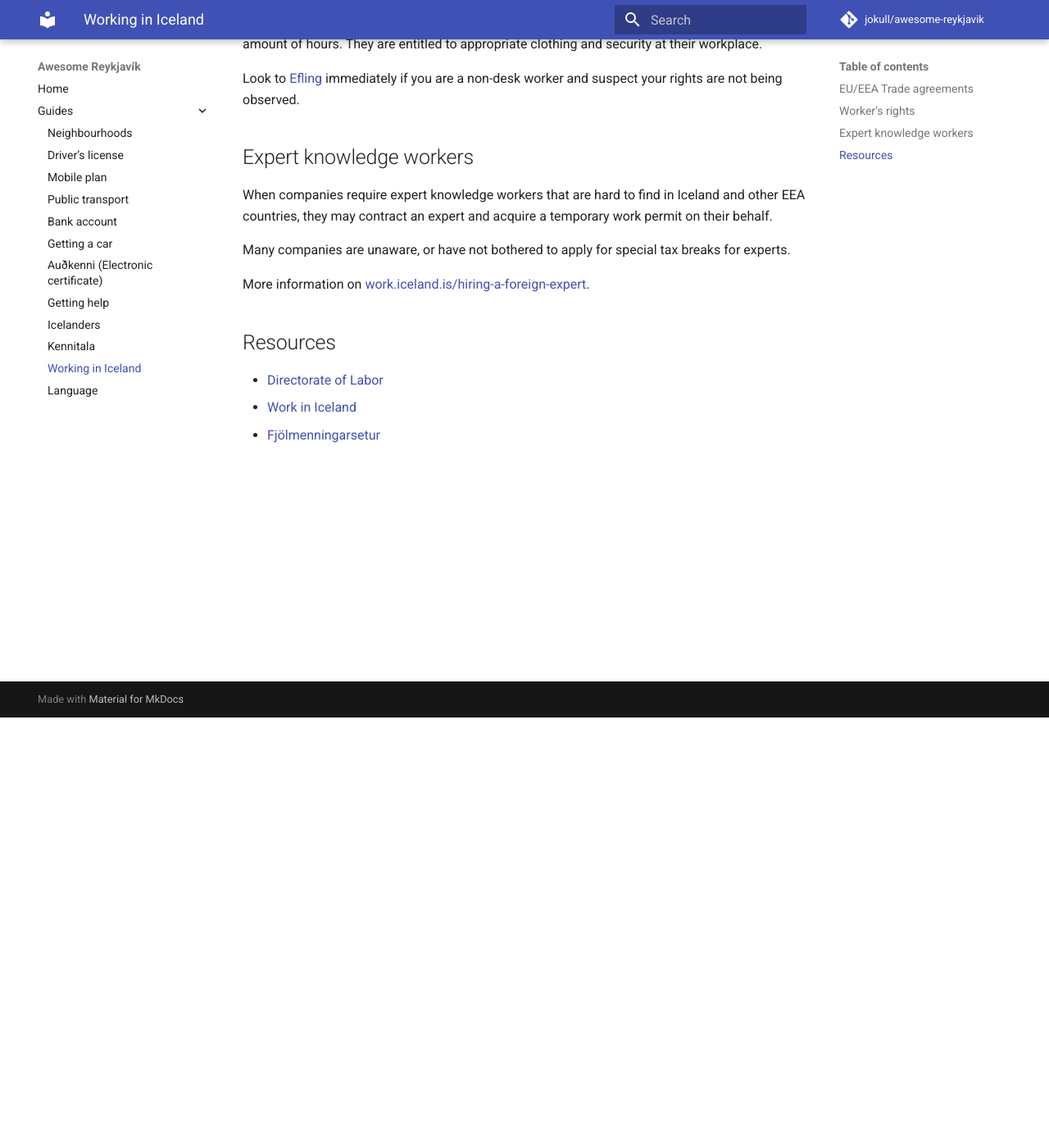
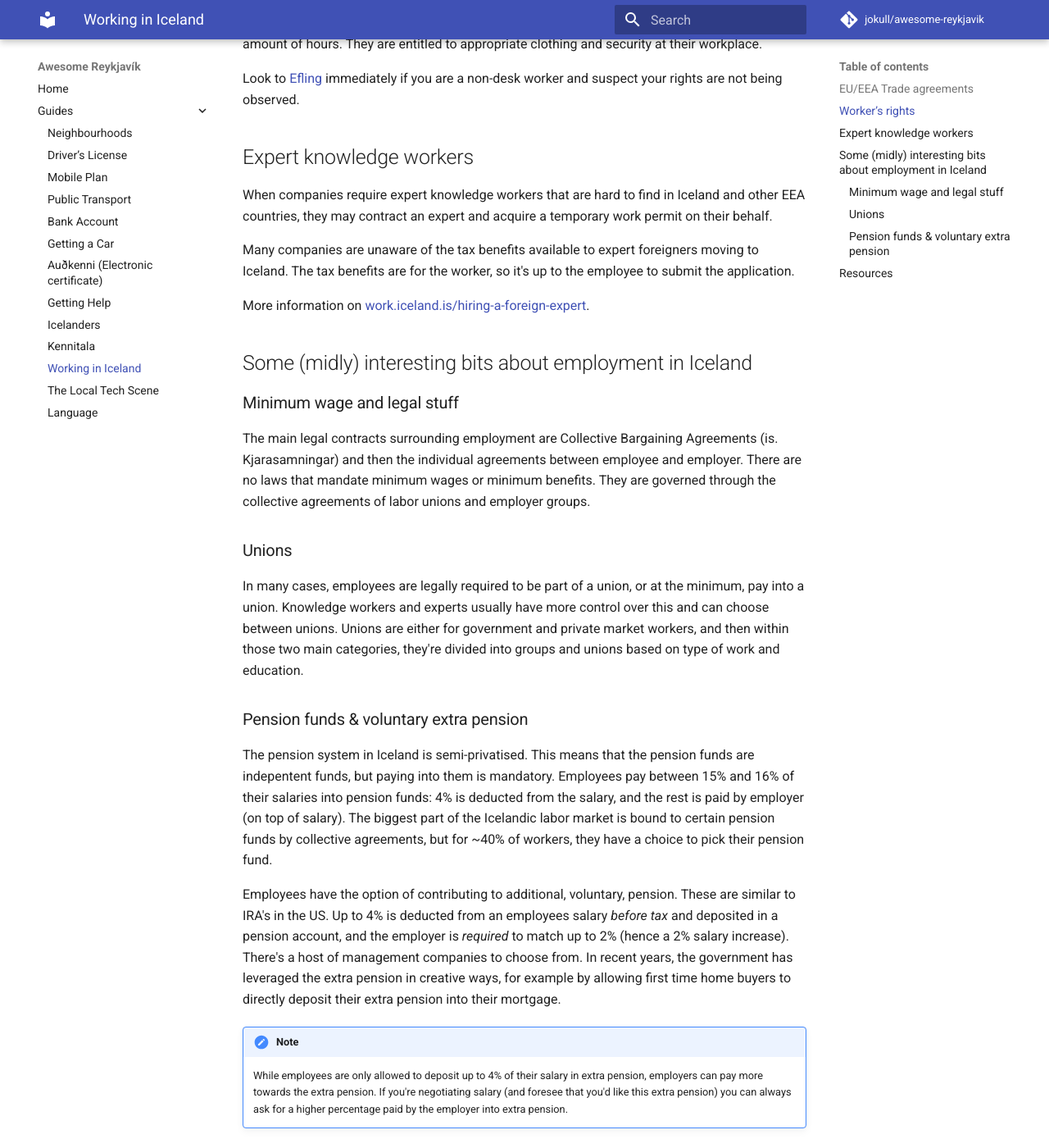
Before and after one commit to jokull/awesome-reykjavik, an MkDocs documentation site: the page built from docs/guides/working-in-iceland.md, in a window 1280 px wide and 1400 px high, scrolled down 525 px. Shown: the whole window at 82% size. Built offline with MkDocs 1.6.1 and Material for MkDocs 9.7.7, drawn with Linux system fonts in a browser that asks for light colours; comment, search, counter and statistics services are not loaded.

Commit message:
Tech Scene and Working in Iceland additions (#8)
Co-authored-by @kiddi

```diff
--- a/docs/guides/working-in-iceland.md
+++ b/docs/guides/working-in-iceland.md
@@ -26,9 +26,25 @@
 
 When companies require expert knowledge workers that are hard to find in Iceland and other EEA countries, they may contract an expert and acquire a temporary work permit on their behalf.
 
-Many companies are unaware, or have not bothered to apply for special tax breaks for experts.
+Many companies are unaware of the tax benefits available to expert foreigners moving to Iceland. The tax benefits are for the worker, so it's up to the employee to submit the application.
 
 More information on [work.iceland.is/hiring-a-foreign-expert](https://work.iceland.is/hiring/hiring-a-foreign-expert).
+
+## Some (midly) interesting bits about employment in Iceland
+
+### Minimum wage and legal stuff
+The main legal contracts surrounding employment are Collective Bargaining Agreements (is. Kjarasamningar) and then the individual agreements between employee and employer. There are no laws that mandate minimum wages or minimum benefits. They are governed through the collective agreements of labor unions and employer groups.
+
+### Unions
+In many cases, employees are legally required to be part of a union, or at the minimum, pay into a union. Knowledge workers and experts usually have more control over this and can choose between unions. Unions are either for government and private market workers, and then within those two main categories, they're divided into groups and unions based on type of work and education.
+
+### Pension funds & voluntary extra pension
+The pension system in Iceland is semi-privatised. This means that the pension funds are indepentent funds, but paying into them is mandatory. Employees pay between 15% and 16% of their salaries into pension funds: 4% is deducted from the salary, and the rest is paid by employer (on top of salary). The biggest part of the Icelandic labor market is bound to certain pension funds by collective agreements, but for ~40% of workers, they have a choice to pick their pension fund.
+
+Employees have the option of contributing to additional, voluntary,  pension. These are similar to IRA's in the US. Up to 4% is deducted from an employees salary *before tax* and deposited in a pension account, and the employer is *required* to match up to 2% (hence a 2% salary increase). There's a host of management companies to choose from. In recent years, the government has leveraged the extra pension in creative ways, for example by allowing first time home buyers to directly deposit their extra pension into their mortgage.
+
+!!! note
+	While employees are only allowed to deposit up to 4% of their salary in extra pension, employers can pay more towards the extra pension. If you're negotiating salary (and foresee that you'd like this extra pension) you can always ask for a higher percentage paid by the employer into extra pension.
 
 ## Resources
 
--- a/mkdocs.yml
+++ b/mkdocs.yml
@@ -15,14 +15,15 @@
     - Home: 'index.md'
     - 'Guides':
         - 'Neighbourhoods': 'guides/neighbourhoods.md'
-        - 'Driver’s license': 'guides/drivers-license.md'
-        - 'Mobile plan': 'guides/mobile-phones.md'
-        - 'Public transport': 'guides/public-transport.md'
-        - 'Bank account': 'guides/bank-account.md'
-        - 'Getting a car': 'guides/getting-a-car.md'
+        - 'Driver’s License': 'guides/drivers-license.md'
+        - 'Mobile Plan': 'guides/mobile-phones.md'
+        - 'Public Transport': 'guides/public-transport.md'
+        - 'Bank Account': 'guides/bank-account.md'
+        - 'Getting a Car': 'guides/getting-a-car.md'
         - 'Auðkenni (Electronic certificate)': 'guides/audkenni.md'
-        - 'Getting help': 'guides/getting-help.md'
+        - 'Getting Help': 'guides/getting-help.md'
         - 'Icelanders': 'guides/icelanders.md'
         - 'Kennitala': 'guides/kennitala.md'
         - 'Working in Iceland': 'guides/working-in-iceland.md'
+        - 'The Local Tech Scene': 'guides/tech-scene.md'
         - 'Language': 'guides/language.md'
```
Also changed, not shown: docs/guides/tech-scene.md (added, +25 -0 lines), docs/index.md (+1 -0 lines).
